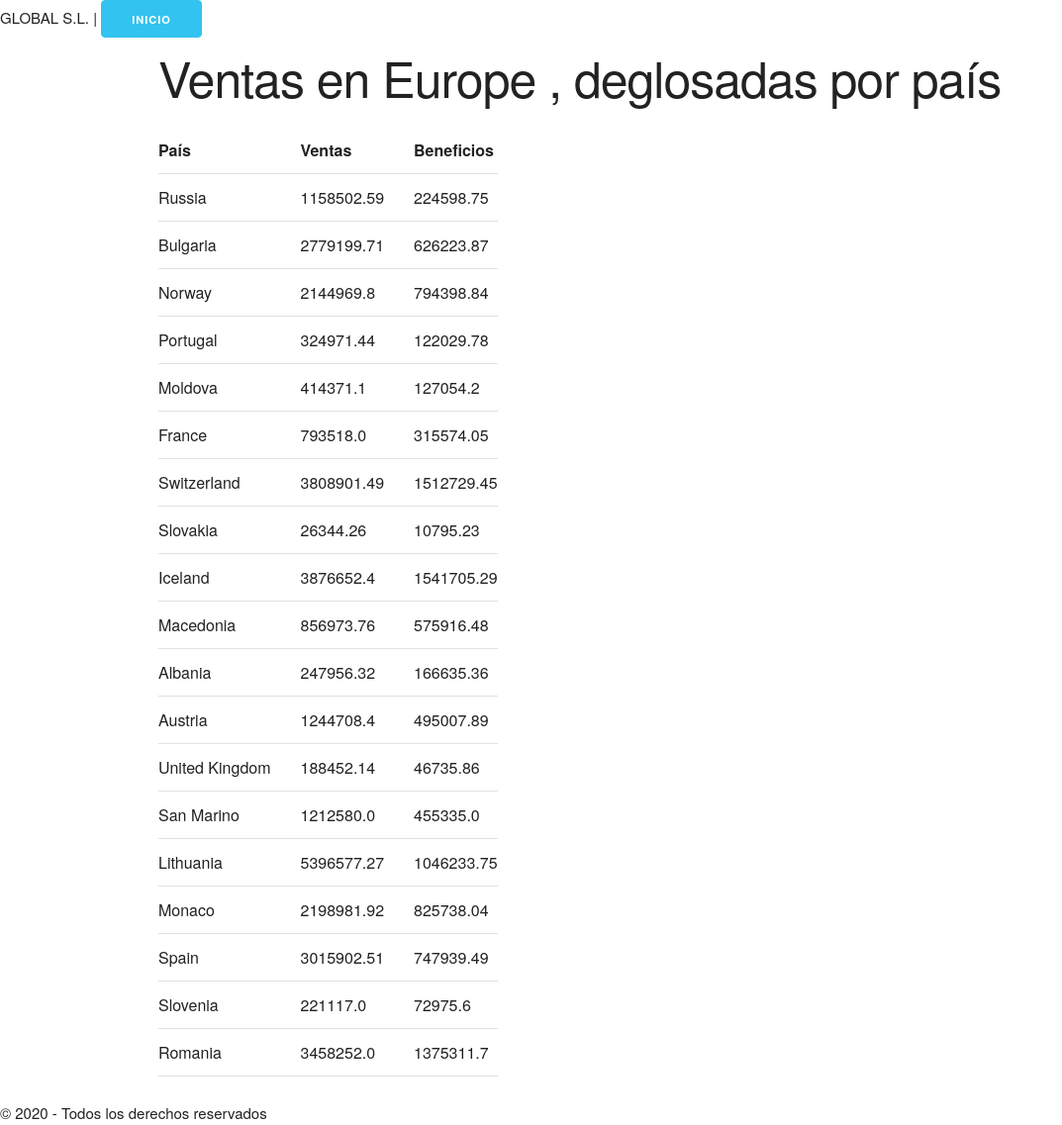
After one commit to GCatSword/flask_ventas, a Flask app: a page that uses templates/base.html in a window 1280 px wide. The commit adds this page. Shown: the whole page at 99% size, without its empty margins (0-1073 px from the left). Run offline with Flask 2, Linux system fonts and the light colour scheme.

Commit message:
clase jueves

```diff
--- /dev/null
+++ b/static/skeleton.css
@@ -0,0 +1,426 @@
+/*
+* Skeleton V2.0.4
+* Copyright 2014, Dave Gamache
+* www.getskeleton.com
+* Free to use under the MIT license.
+* http://www.opensource.org/licenses/mit-license.php
+* 12/29/2014
+*/
+
+
+/* Table of contents
+––––––––––––––––––––––––––––––––––––––––––––––––––
+- Grid
+- Base Styles
+- Typography
+- Links
+- Buttons
+- Forms
+- Lists
+- Code
+- Tables
+- Spacing
+- Utilities
+- Clearing
+- Media Queries
+*/
+
+
+/* Grid
+–––––––––––––––––––––––––––––––––––––––––––––––––– */
+.container {
+  position: relative;
+  width: 100%;
+  max-width: 960px;
+  margin: 0 auto;
+  padding: 0 20px;
+  box-sizing: border-box; }
+.column,
+.columns {
+  width: 100%;
+  float: left;
+  box-sizing: border-box; }
+
+/* For devices larger than 400px */
+@media (min-width: 400px) {
+  .container {
+    width: 85%;
+    padding: 0; }
+}
+
+/* For devices larger than 550px */
+@media (min-width: 550px) {
+  .container {
+    width: 80%; }
+  .column,
+  .columns {
+    margin-left: 4%; }
+  .column:first-child,
+  .columns:first-child {
+    margin-left: 0; }
+
+  .one.column,
+  .one.columns                    { width: 4.66666666667%; }
+  .two.columns                    { width: 13.3333333333%; }
+  .three.columns                  { width: 22%;            }
+  .four.columns                   { width: 30.6666666667%; }
+  .five.columns                   { width: 39.3333333333%; }
+  .six.columns                    { width: 48%;            }
+  .seven.columns                  { width: 56.6666666667%; }
+  .eight.columns                  { width: 65.3333333333%; }
+  .nine.columns                   { width: 74.0%;          }
+  .ten.columns                    { width: 82.6666666667%; }
+  .eleven.columns                 { width: 91.3333333333%; }
+  .twelve.columns                 { width: 100%; margin-left: 0; }
+
+  .one-third.column               { width: 30.6666666667%; }
+  .two-thirds.column              { width: 65.3333333333%; }
+
+  .one-half.column                { width: 48%; }
+
+  /* Offsets */
+  .offset-by-one.column,
+  .offset-by-one.columns          { margin-left: 8.66666666667%; }
+  .offset-by-two.column,
+  .offset-by-two.columns          { margin-left: 17.3333333333%; }
+  .offset-by-three.column,
+  .offset-by-three.columns        { margin-left: 26%;            }
+  .offset-by-four.column,
+  .offset-by-four.columns         { margin-left: 34.6666666667%; }
+  .offset-by-five.column,
+  .offset-by-five.columns         { margin-left: 43.3333333333%; }
+  .offset-by-six.column,
+  .offset-by-six.columns          { margin-left: 52%;            }
+  .offset-by-seven.column,
+  .offset-by-seven.columns        { margin-left: 60.6666666667%; }
+  .offset-by-eight.column,
+  .offset-by-eight.columns        { margin-left: 69.3333333333%; }
+  .offset-by-nine.column,
+  .offset-by-nine.columns         { margin-left: 78.0%;          }
+  .offset-by-ten.column,
+  .offset-by-ten.columns          { margin-left: 86.6666666667%; }
+  .offset-by-eleven.column,
+  .offset-by-eleven.columns       { margin-left: 95.3333333333%; }
+
+  .offset-by-one-third.column,
+  .offset-by-one-third.columns    { margin-left: 34.6666666667%; }
+  .offset-by-two-thirds.column,
+  .offset-by-two-thirds.columns   { margin-left: 69.3333333333%; }
+
+  .offset-by-one-half.column,
+  .offset-by-one-half.columns     { margin-left: 52%; }
+
+}
+
+
+/* Base Styles
+–––––––––––––––––––––––––––––––––––––––––––––––––– */
+/* NOTE
+html is set to 62.5% so that all the REM measurements throughout Skeleton
+are based on 10px sizing. So basically 1.5rem = 15px :) */
+html {
+  font-size: 62.5%; }
+body {
+  font-size: 1.5em; /* currently ems cause chrome bug misinterpreting rems on body element */
+  line-height: 1.6;
+  font-weight: 400;
+  font-family: "Raleway", "HelveticaNeue", "Helvetica Neue", Helvetica, Arial, sans-serif;
+  color: #222; }
+
+
+/* Typography
+–––––––––––––––––––––––––––––––––––––––––––––––––– */
+h1, h2, h3, h4, h5, h6 {
+  margin-top: 0;
+  margin-bottom: 2rem;
+  font-weight: 300; }
+h1 { font-size: 4.0rem; line-height: 1.2;  letter-spacing: -.1rem;}
+h2 { font-size: 3.6rem; line-height: 1.25; letter-spacing: -.1rem; }
+h3 { font-size: 3.0rem; line-height: 1.3;  letter-spacing: -.1rem; }
+h4 { font-size: 2.4rem; line-height: 1.35; letter-spacing: -.08rem; }
+h5 { font-size: 1.8rem; line-height: 1.5;  letter-spacing: -.05rem; }
+h6 { font-size: 1.5rem; line-height: 1.6;  letter-spacing: 0; }
+
+/* Larger than phablet */
+@media (min-width: 550px) {
+  h1 { font-size: 5.0rem; }
+  h2 { font-size: 4.2rem; }
+  h3 { font-size: 3.6rem; }
+  h4 { font-size: 3.0rem; }
+  h5 { font-size: 2.4rem; }
+  h6 { font-size: 1.5rem; }
+}
+
+p {
+  margin-top: 0; }
+
+
+/* Links
+–––––––––––––––––––––––––––––––––––––––––––––––––– */
+a {
+  color: #1EAEDB; }
+a:link {
+  color: #0FA0CE;
+}
+a:visited{
+  color: #555;
+}
+a:hover {
+  color: #0FA0CE; }
+
+
+/* Buttons
+–––––––––––––––––––––––––––––––––––––––––––––––––– */
+.button,
+button,
+input[type="submit"],
+input[type="reset"],
+input[type="button"] {
+  display: inline-block;
+  height: 38px;
+  padding: 0 30px;
+  color: #555;
+  text-align: center;
+  font-size: 11px;
+  font-weight: 600;
+  line-height: 38px;
+  letter-spacing: .1rem;
+  text-transform: uppercase;
+  text-decoration: none;
+  white-space: nowrap;
+  background-color: transparent;
+  border-radius: 4px;
+  border: 1px solid #bbb;
+  cursor: pointer;
+  box-sizing: border-box; }
+.button:hover,
+button:hover,
+input[type="submit"]:hover,
+input[type="reset"]:hover,
+input[type="button"]:hover,
+.button:focus,
+button:focus,
+input[type="submit"]:focus,
+input[type="reset"]:focus,
+input[type="button"]:focus {
+  color: #333;
+  border-color: #888;
+  outline: 0; }
+.button.button-primary,
+button.button-primary,
+input[type="submit"].button-primary,
+input[type="reset"].button-primary,
+input[type="button"].button-primary {
+  color: #FFF;
+  background-color: #33C3F0;
+  border-color: #33C3F0; }
+.button.button-primary:hover,
+button.button-primary:hover,
+input[type="submit"].button-primary:hover,
+input[type="reset"].button-primary:hover,
+input[type="button"].button-primary:hover,
+.button.button-primary:focus,
+button.button-primary:focus,
+input[type="submit"].button-primary:focus,
+input[type="reset"].button-primary:focus,
+input[type="button"].button-primary:focus {
+  color: #FFF;
+  background-color: #1EAEDB;
+  border-color: #1EAEDB;
+  background-image: linear-gradient(to right, #333 , #0FA0CE);
+ }
+
+
+/* Forms
+–––––––––––––––––––––––––––––––––––––––––––––––––– */
+input[type="email"],
+input[type="number"],
+input[type="search"],
+input[type="text"],
+input[type="tel"],
+input[type="url"],
+input[type="password"],
+textarea,
+select {
+  height: 38px;
+  padding: 6px 10px; /* The 6px vertically centers text on FF, ignored by Webkit */
+  background-color: #fff;
+  border: 1px solid #D1D1D1;
+  border-radius: 4px;
+  box-shadow: none;
+  box-sizing: border-box; }
+/* Removes awkward default styles on some inputs for iOS */
+input[type="email"],
+input[type="number"],
+input[type="search"],
+input[type="text"],
+input[type="tel"],
+input[type="url"],
+input[type="password"],
+textarea {
+  -webkit-appearance: none;
+     -moz-appearance: none;
+          appearance: none; }
+textarea {
+  min-height: 65px;
+  padding-top: 6px;
+  padding-bottom: 6px; }
+input[type="email"]:focus,
+input[type="number"]:focus,
+input[type="search"]:focus,
+input[type="text"]:focus,
+input[type="tel"]:focus,
+input[type="url"]:focus,
+input[type="password"]:focus,
+textarea:focus,
+select:focus {
+  border: 1px solid #33C3F0;
+  outline: 0; }
+label,
+legend {
+  display: block;
+  margin-bottom: .5rem;
+  font-weight: 600; }
+fieldset {
+  padding: 0;
+  border-width: 0; }
+input[type="checkbox"],
+input[type="radio"] {
+  display: inline; }
+label > .label-body {
+  display: inline-block;
+  margin-left: .5rem;
+  font-weight: normal; }
+
+
+/* Lists
+–––––––––––––––––––––––––––––––––––––––––––––––––– */
+ul {
+  list-style: circle inside; }
+ol {
+  list-style: decimal inside; }
+ol, ul {
+  padding-left: 0;
+  margin-top: 0; }
+ul ul,
+ul ol,
+ol ol,
+ol ul {
+  margin: 1.5rem 0 1.5rem 3rem;
+  font-size: 90%; }
+li {
+  margin-bottom: 1rem; }
+
+
+/* Code
+–––––––––––––––––––––––––––––––––––––––––––––––––– */
+code {
+  padding: .2rem .5rem;
+  margin: 0 .2rem;
+  font-size: 90%;
+  white-space: nowrap;
+  background: #F1F1F1;
+  border: 1px solid #E1E1E1;
+  border-radius: 4px; }
+pre > code {
+  display: block;
+  padding: 1rem 1.5rem;
+  white-space: pre; }
+
+
+/* Tables
+–––––––––––––––––––––––––––––––––––––––––––––––––– */
+th,
+td {
+  padding: 12px 15px;
+  text-align: left;
+  border-bottom: 1px solid #E1E1E1; }
+th:first-child,
+td:first-child {
+  padding-left: 0; }
+th:last-child,
+td:last-child {
+  padding-right: 0; }
+
+
+/* Spacing
+–––––––––––––––––––––––––––––––––––––––––––––––––– */
+button,
+.button {
+  margin-bottom: 1rem; }
+input,
+textarea,
+select,
+fieldset {
+  margin-bottom: 1.5rem; }
+pre,
+blockquote,
+dl,
+figure,
+table,
+p,
+ul,
+ol,
+form {
+  margin-bottom: 2.5rem; }
+
+
+/* Utilities
+–––––––––––––––––––––––––––––––––––––––––––––––––– */
+.u-full-width {
+  width: 100%;
+  box-sizing: border-box; }
+.u-max-full-width {
+  max-width: 100%;
+  box-sizing: border-box; }
+.u-pull-right {
+  float: right; }
+.u-pull-left {
+  float: left; }
+
+
+/* Misc
+–––––––––––––––––––––––––––––––––––––––––––––––––– */
+hr {
+  margin-top: 3rem;
+  margin-bottom: 3.5rem;
+  border-width: 0;
+  border-top: 1px solid #E1E1E1; }
+
+
+/* Clearing
+–––––––––––––––––––––––––––––––––––––––––––––––––– */
+
+/* Self Clearing Goodness */
+.container:after,
+.row:after,
+.u-cf {
+  content: "";
+  display: table;
+  clear: both; }
+
+
+/* Media Queries
+–––––––––––––––––––––––––––––––––––––––––––––––––– */
+/*
+Note: The best way to structure the use of media queries is to create the queries
+near the relevant code. For example, if you wanted to change the styles for buttons
+on small devices, paste the mobile query code up in the buttons section and style it
+there.
+*/
+
+
+/* Larger than mobile */
+@media (min-width: 400px) {}
+
+/* Larger than phablet (also point when grid becomes active) */
+@media (min-width: 550px) {}
+
+/* Larger than tablet */
+@media (min-width: 750px) {}
+
+/* Larger than desktop */
+@media (min-width: 1000px) {}
+
+/* Larger than Desktop HD */
+@media (min-width: 1200px) {}
--- /dev/null
+++ b/templates/base.html
@@ -0,0 +1,20 @@
+<html lang="en">
+<head>
+    <meta charset="UTF-8">
+    <meta name="viewport" content="width=device-width, initial-scale=1.0">
+    <title>Global S.L | {% block titulo %}{% endblock %}</title>
+    <link rel="stylesheet" href="/static/normalize.css">
+    <link rel="stylesheet" href="/static/skeleton.css">
+</head>
+<body>
+    <header>
+        GLOBAL S.L. | <a class="button button-primary" href="/">Inicio</a>
+    </header>
+    <section class="container">
+        {% block contenido %}{% endblock %}
+    </section>
+    <footer>
+        &copy; 2020 - Todos los derechos reservados
+    </footer>
+</body>
+</html>
--- /dev/null
+++ b/templates/paises.html
@@ -0,0 +1,22 @@
+{% extends 'base.html' %}
+
+{% block titulo%}Ventas por país{% endblock %}
+
+{% block contenido %}
+    <h1>Ventas en {{region_nm}} , deglosadas por país </h1>
+    <table>
+        <tr>
+            <th>País</th>
+            <th>Ventas</th>
+            <th>Beneficios</th>
+        </tr>
+        {% for pais,data in ventas_pais.items()%}
+        <tr>
+            <td class="pais">{{pais}}</td>
+            <td>{{data.ingresos}}</td>
+            <td>{{data.beneficios}}</td>
+
+        </tr>
+        {% endfor %}
+    </table>
+{% endblock %}
```
Also changed, not shown: run.py (+18 -10 lines), static/styles.css (+23 -5 lines), templates/region.html (+8 -17 lines), static/normalize.css (added).
